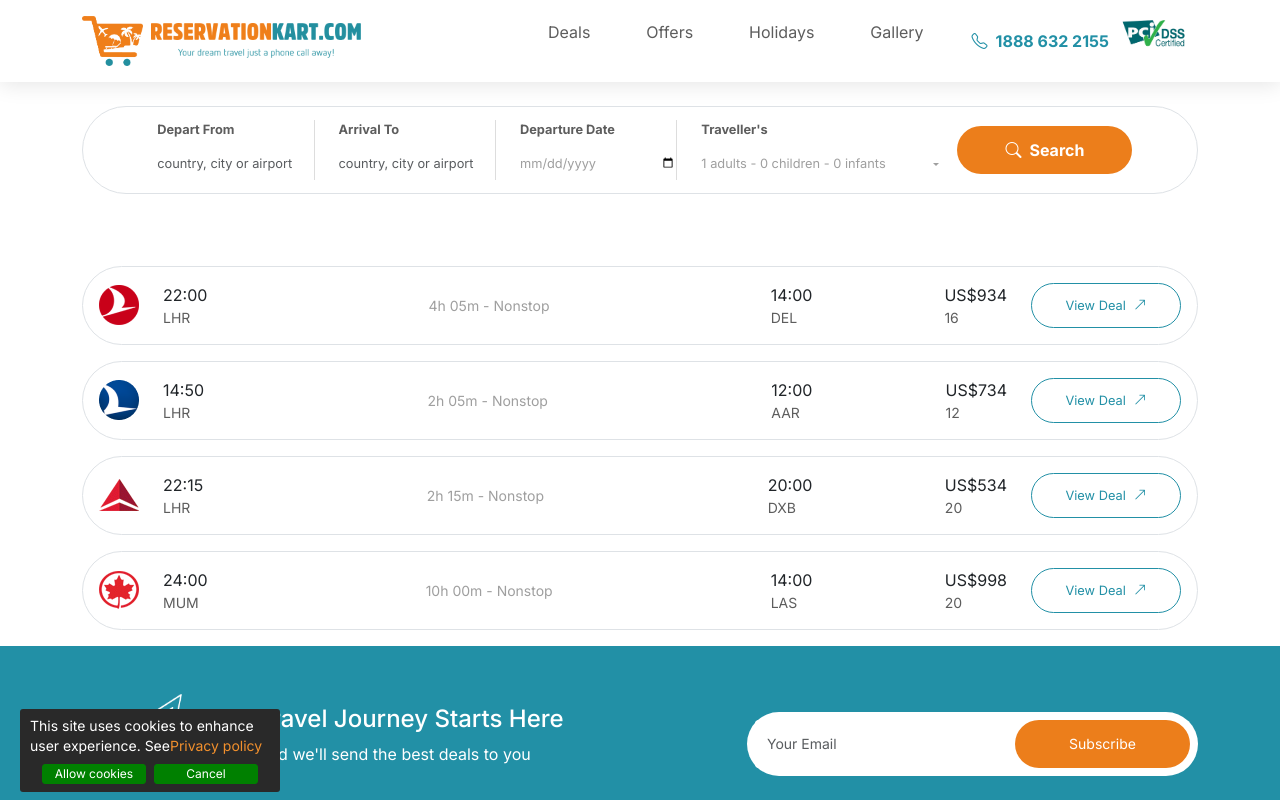
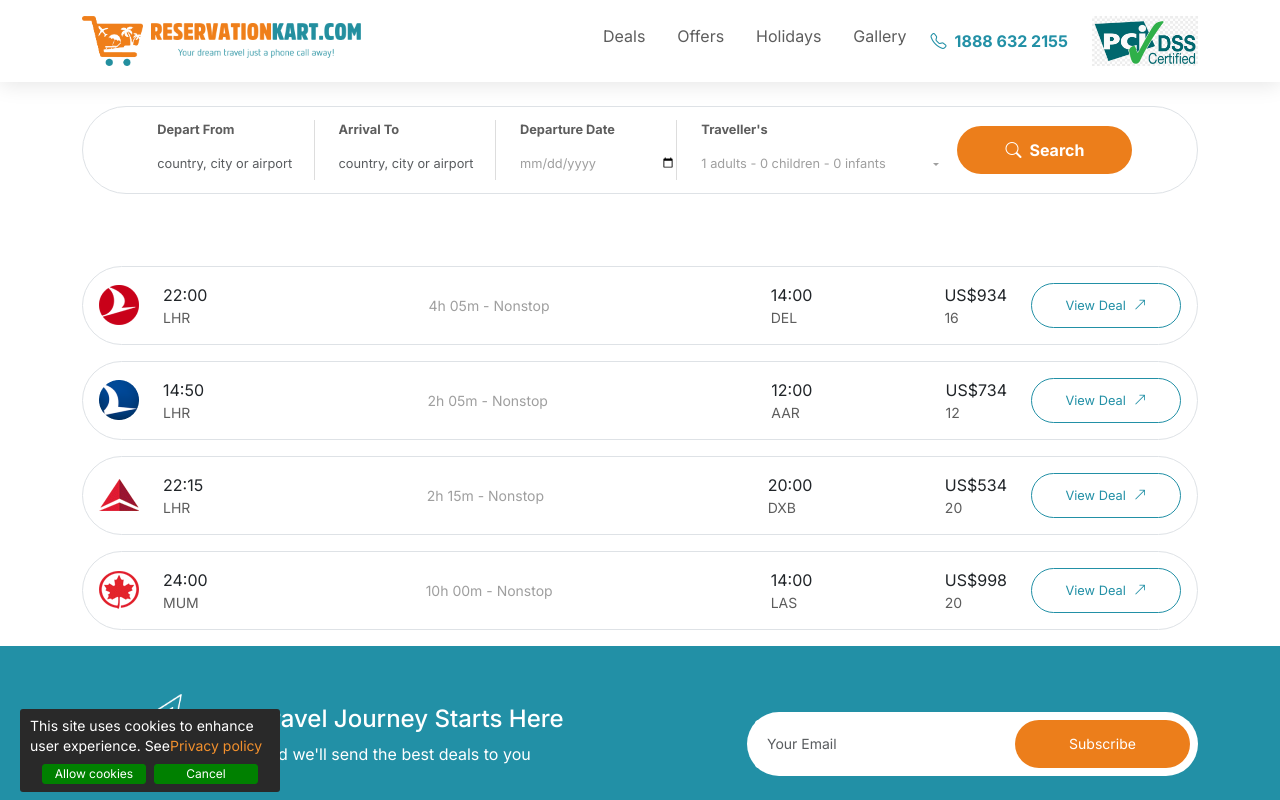
Before and after one commit to Naeema21/airline-site, a Next.js app: page /search in a window 1280 px wide. Shown: the top 800 px of the page. Built offline with nearby package versions, Linux system fonts and the light colour scheme.

Commit message:
code updated

```diff
--- a/src/app/globals.css
+++ b/src/app/globals.css
@@ -1171,13 +1171,10 @@ body {
   align-items: center;
   margin-bottom: 20px;
 }
-.step-icon svg {
-  width: 40px;
-  height: 40px;
-  fill: #fff;
-}
+
 .step-text {
-  font-size: 1.1em;
+  font-size: 1rem;
+  color: gray;
 }
 .svg-divider {
   width: 100%;
--- a/src/app/layout/header.tsx
+++ b/src/app/layout/header.tsx
@@ -1,9 +1,8 @@
 "use client";
 import Link from "next/link";
 import Image from "next/image";
-import Pci from "../utils/images/logo/pci-dss-certified.png";
 import { useState } from "react";
-import { FooterLogo, Logo } from "../utils/images";
+import { FooterLogo, Logo, PCCiIcon } from "../utils/images";
 
 const Header = () => {
   const [collapsed, setCollapsed] = useState(true);
@@ -44,22 +43,22 @@ const Header = () => {
             <ul className="navbar-nav me-auto page-menu" id="nav"></ul>
             <ul className="navbar-nav page-menu mb-3 mb-lg-0">
               <li className="nav-item">
-                <Link className="nav-link pe-5 ps-0 ps-lg-5" href="#home">
+                <Link className="nav-link pe-4 ps-0 ps-lg-5" href="#home">
                   Deals
                 </Link>
               </li>
               <li className="nav-item">
-                <Link className="nav-link pe-5" href="#offers">
+                <Link className="nav-link pe-4" href="#offers">
                   Offers
                 </Link>
               </li>
               <li className="nav-item">
-                <Link className="nav-link pe-5" href="#holidays">
+                <Link className="nav-link pe-4" href="#holidays">
                   Holidays
                 </Link>
               </li>
               <li className="nav-item">
-                <Link className="nav-link pe-5" href="#gallery">
+                <Link className="nav-link pe-4" href="#gallery">
                   Gallery
                 </Link>
               </li>
@@ -67,20 +66,18 @@ const Header = () => {
               <Link
                 href="tel:1888 632 2155"
                 style={{ color: "#2290a6" }}
-                  className="d-flex flex-row justify-content-center align-items-center gap-2 fw-bold"
+                className="d-flex flex-row justify-content-center align-items-center gap-2 fw-bold nav-item pe-4"
               >
                 <i className="bi bi-telephone"></i>
                 <div>1888 632 2155</div>
               </Link>
 
-                <li className="d-flex justify-content-center mt-2">
               <Image
-                    src={Pci}
+                src={PCCiIcon}
                 alt="PCI DSS Certified"
-                    className="img-fluid"
+                className="img-fluid d-flex  justify-content-center align-items-center"
                 height={50}
               />
-                </li>
 
               {/* <Dropdown title={<><i className="bi bi-globe me-2"></i>Eng</>} items={languageItems} />
               <Dropdown title="INR" items={currencyItems} />
--- a/src/app/utils/images/index.ts
+++ b/src/app/utils/images/index.ts
@@ -33,6 +33,7 @@ import PlayIcon from './icons/apple.png'
 import AppleIcon from './icons/play-icon.png'
 import paymentMethod from './icons/payment-method.svg'
 import paymentMethod1 from './icons/payment-method1.png'
+import PCCiIcon from './icons/pci-dss-certified.png'
 
 
 import Logo from './logo/logo.png'
@@ -80,5 +81,6 @@ export {
   icon4,
   SubscribeIcon,
   PlayIcon,
-  AppleIcon, Logo, FooterLogo
+  AppleIcon, Logo, FooterLogo,
+  PCCiIcon
 };
```
Also changed, not shown: src/app/page.tsx (+18 -23 lines), src/app/utils/images/icons/pci-dss-certified.png (added), src/app/utils/images/logo/pci-dss-certified.png (deleted). Lines whose indentation alone changed are shown as unchanged.
